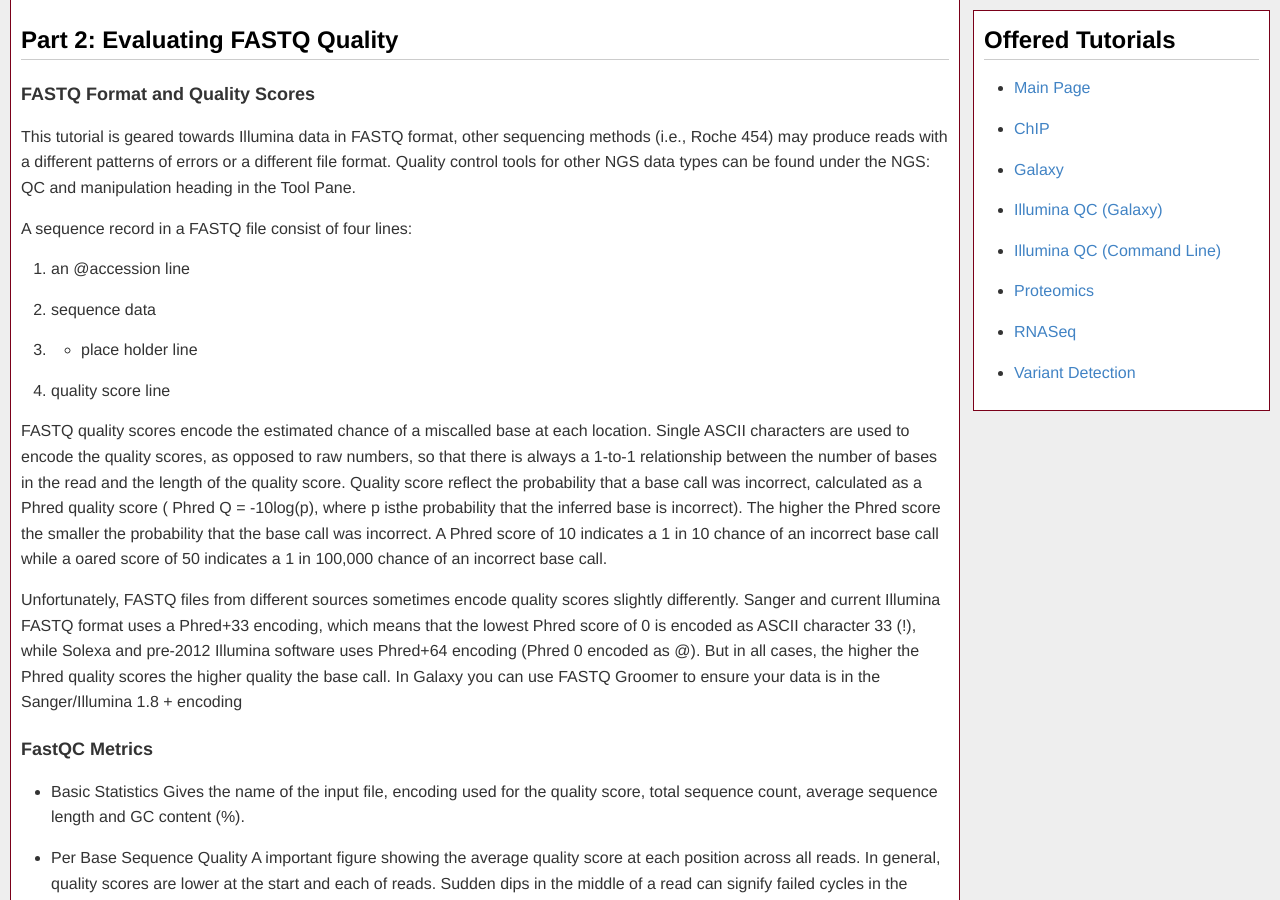
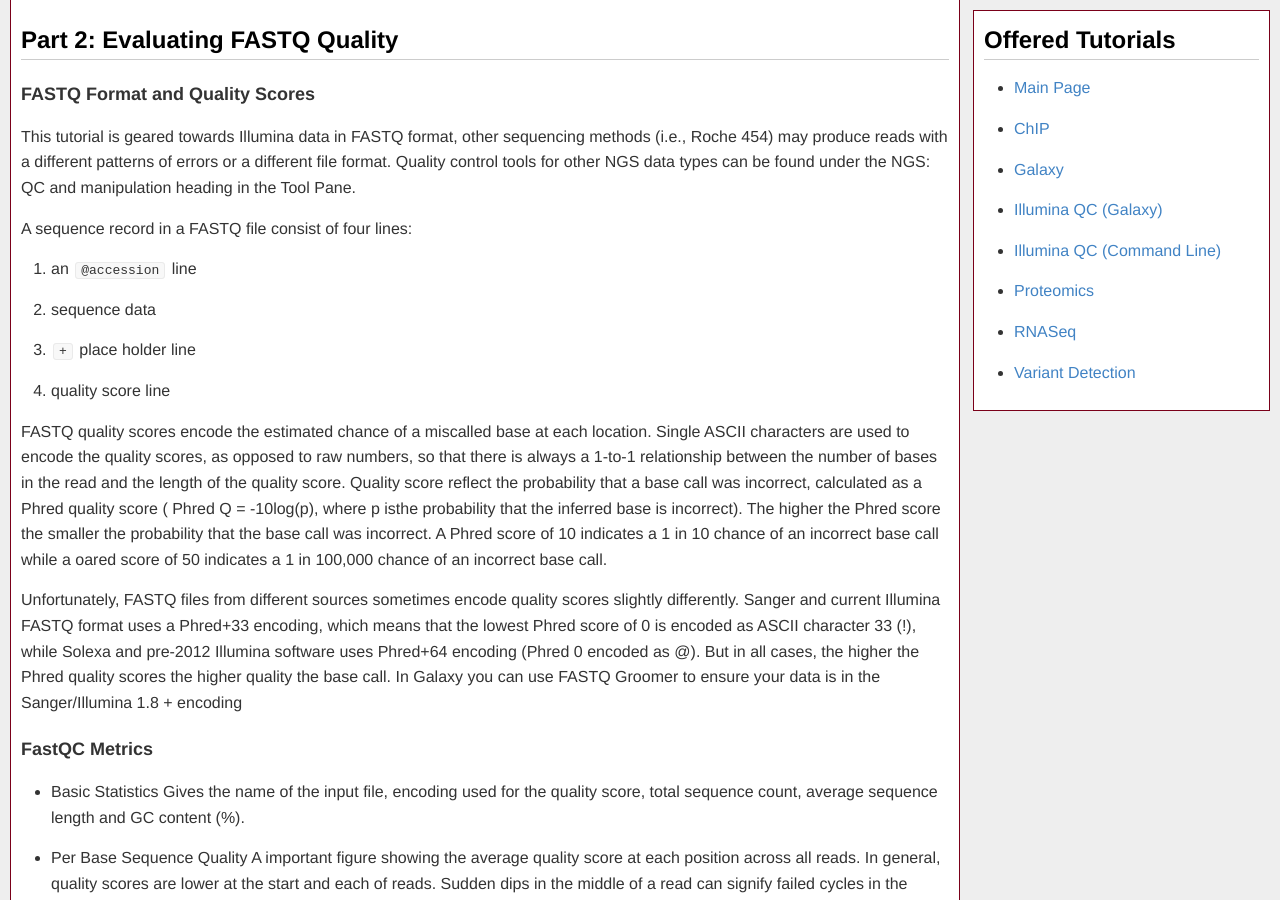
Before and after one commit to msi-ris/Tutorials, a Jekyll site: the page built from illumina_qc.md, in a window 1280 px wide and 900 px high, scrolled down 2911 px. Built offline with Jekyll 4.4.1, drawn with Linux system fonts in a browser that asks for light colours.

```diff
--- a/illumina_qc.md
+++ b/illumina_qc.md
@@ -128,9 +128,9 @@ or a different file format. Quality control tools for other NGS data types can
 be found under the NGS: QC and manipulation heading in the Tool Pane.
 
 A sequence record in a FASTQ file consist of four lines:
-1. an @accession line
+1. an `@accession` line
 2. sequence data
-3. + place holder line
+3. `+` place holder line
 4. quality score line
 
 FASTQ quality scores encode the estimated chance of a miscalled base at each
```
